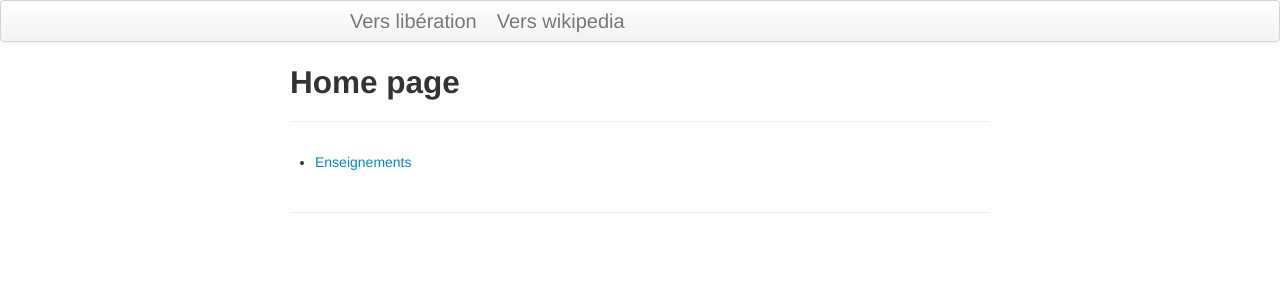
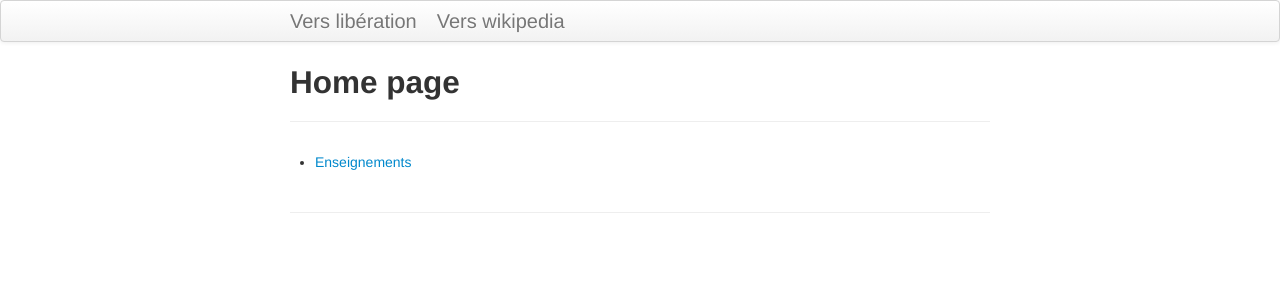
Before and after one commit to thibaultespinasse/home_page, a Jekyll site: the page built from index.md, in a window 1280 px wide. Shown: the top 300 px of the page. Built offline with Jekyll 4.4.1, drawn with Linux system fonts in a browser that asks for light colours.

Commit message:
Update default.html

```diff
--- a/_includes/themes/twitter/default.html
+++ b/_includes/themes/twitter/default.html
@@ -31,11 +31,11 @@
     <div class="navbar">
       <div class="navbar-inner">
         <div class="container-narrow">
-        {% for link in site.navigationbar %}
-          <a class="brand" href="{{ link.path }}">{{ link.title }}</a>
-        {% endfor %}
             <a class="brand" href="{{ site.navigationbar.link.path }}">{{ site.navigationbar.link.title }}</a>
             <a class="brand" href="{{ site.navigationbar.link2.path }}">{{ site.navigationbar.link2.title }}</a>
+            {% for link in site.navigationbar %}
+              <a class="brand" href="{{ link.path }}">{{ link.title }}</a>
+            {% endfor %}
         </div>
       </div>
     </div>
```
